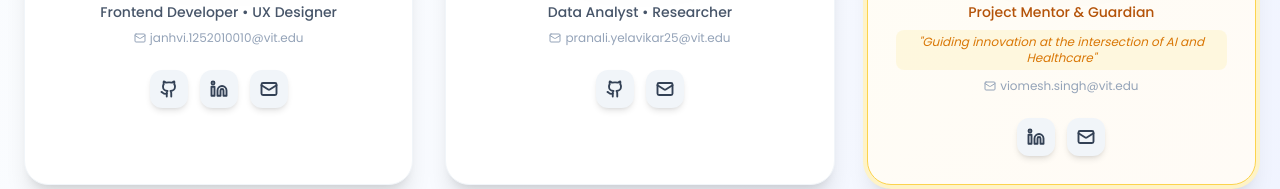
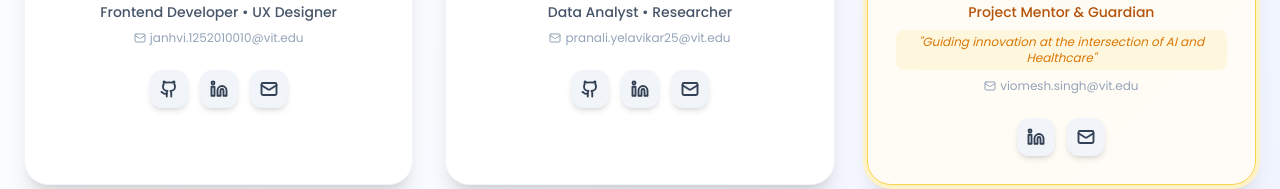
Before and after one commit to VikrantKadam028/CardioXAI, a React (Vite) app in the folder frontend/: page /about in a window 1280 px wide. Shown: the part 2375-2564 px from the top of the page. Built offline with nearby package versions, Linux system fonts and the light colour scheme; no server answers; a web font is replaced by a local one.

Commit message:
UI Corrections

```diff
--- a/frontend/src/components/Navbar.jsx
+++ b/frontend/src/components/Navbar.jsx
@@ -33,7 +33,7 @@ export default function Navbar() {
 
   return (
     <header
-      className={`fixed top-0 left-0 right-0 z-50 transition-all duration-300 ${
+      className={`fixed top-0 left-0 right-0 z-[100] transition-all duration-300 ${
         scrolled ? 'bg-white/95 backdrop-blur-xl shadow-sm border-b border-slate-100' : 'bg-transparent'
       }`}
     >
--- a/frontend/src/pages/AboutPage.jsx
+++ b/frontend/src/pages/AboutPage.jsx
@@ -83,7 +83,7 @@ const teamMembers = [
     role: 'Data Analyst • Researcher',
     email: 'pranali.yelavikar25@vit.edu',
     github: 'https://github.com/pranaliyelavikar14',
-    linkedin: '',
+    linkedin: 'https://www.linkedin.com/in/pranali-yelavikar-2b3178383/',
     image: 'https://avatars.githubusercontent.com/u/235873957?v=4',
     avatar: 'PY',
     color: 'from-amber-500 to-orange-500'
@@ -161,7 +161,7 @@ const SocialButton = ({ href, icon: Icon, label, colorClass, hoverColorClass })
       target="_blank"
       rel="noopener noreferrer"
       title={label}
-      className={`relative z-50 p-2.5 rounded-xl ${colorClass} ${hoverColorClass} transition-all duration-300 shadow-md hover:shadow-lg hover:scale-110 active:scale-95 inline-flex items-center justify-center cursor-pointer pointer-events-auto`}
+      className={`relative z-20 p-2.5 rounded-xl ${colorClass} ${hoverColorClass} transition-all duration-300 shadow-md hover:shadow-lg hover:scale-110 active:scale-95 inline-flex items-center justify-center cursor-pointer pointer-events-auto`}
       onClick={(e) => e.stopPropagation()}
     >
       <Icon size={18} className="stroke-[2.5]" />
@@ -185,7 +185,7 @@ const TeamCard = ({ member }) => {
     >
       {/* Mentor Badge - Only shown for mentor */}
       {isMentor && (
-        <div className="absolute top-3 right-3 z-50">
+        <div className="absolute top-3 right-3 z-10">
           <div className="flex items-center gap-1 px-3 py-1.5 bg-gradient-to-r from-amber-400 to-orange-500 text-white text-xs font-bold rounded-full shadow-lg">
             <Award size={12} />
             Mentor
@@ -196,7 +196,7 @@ const TeamCard = ({ member }) => {
       {/* Gradient overlay */}
       <div className={`absolute inset-0 rounded-3xl bg-gradient-to-br ${member.color} opacity-0 group-hover:opacity-10 transition-opacity duration-500 pointer-events-none`} />
 
-      {/* Profile Image - NO sparkle badge */}
+      {/* Profile Image */}
       <div className="relative mb-6">
         <div className={`w-32 h-32 mx-auto rounded-3xl overflow-hidden shadow-2xl ring-4 ${
           isMentor ? 'ring-amber-200' : 'ring-slate-100'
```
